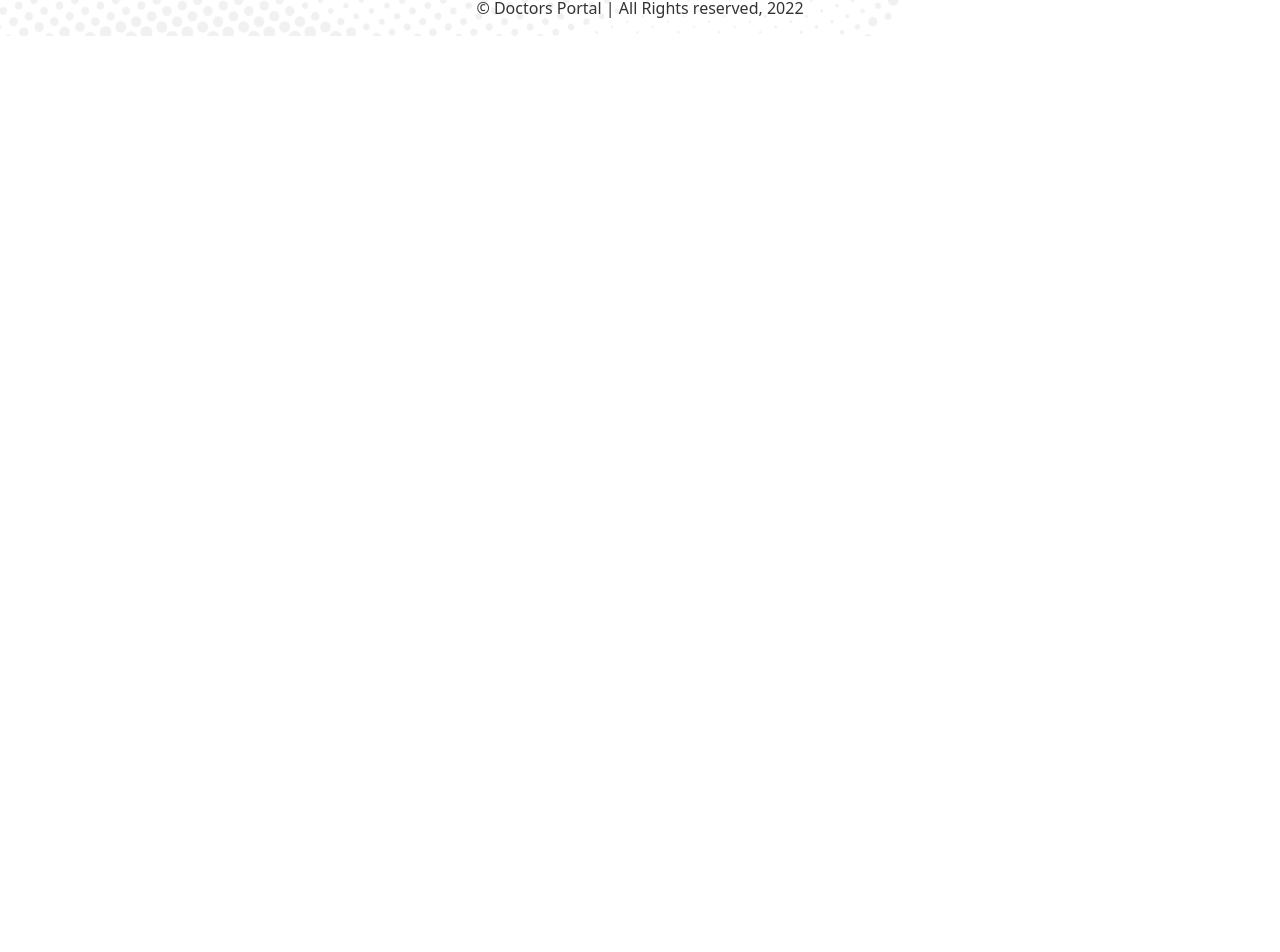
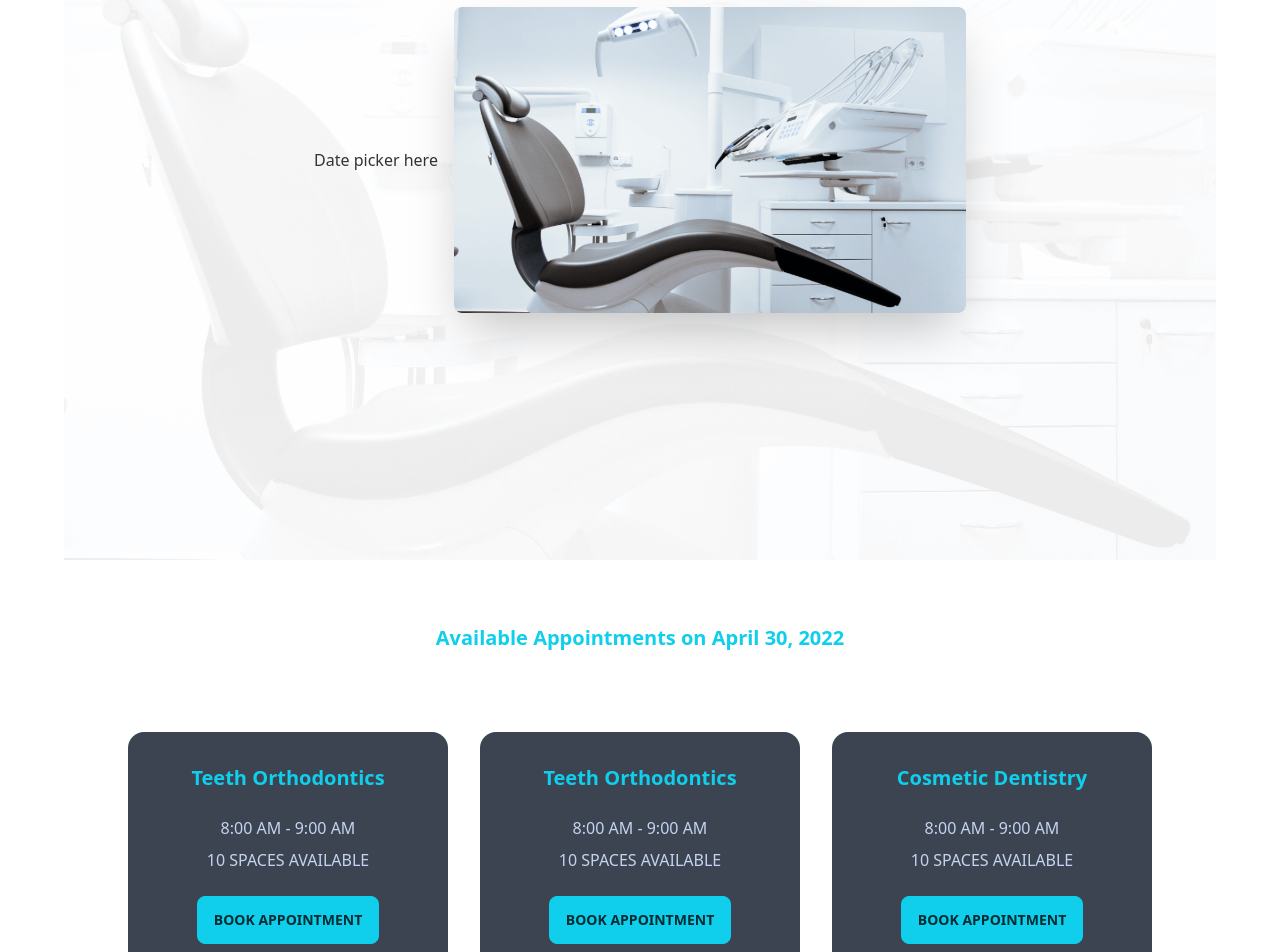
Before and after one commit to hasanTheBest/dp-practice-client, a React (Create React App) app: page /appointment in a window 1280 px wide. Shown: the part 304-1256 px from the top of the page. Before the commit the page ends 800 px from the top, so only its background shows below. Built offline with nearby package versions, Linux system fonts and the light colour scheme.

Commit message:
appointment page added without date picker

```diff
--- a/src/App.js
+++ b/src/App.js
@@ -2,6 +2,7 @@ import { Route, Routes } from "react-router-dom";
 import Footer from "./Components/Footer";
 import Header from "./Components/Header";
 import About from "./Views/About";
+import Appointment from "./Views/Appointment";
 import Home from "./Views/Home";
 
 function App() {
@@ -11,7 +12,9 @@ function App() {
       <main className="container px-4 lg:px-8 xl:px-16">
         <Routes>
           <Route path="/" element={<Home />} />
-          <Route path="about" element={<About />} />
+          <Route path="/home" element={<Home />} />
+          <Route path="/about" element={<About />} />
+          <Route path="/appointment" element={<Appointment />} />
         </Routes>
       </main>
       <Footer />
--- /dev/null
+++ b/src/Views/Appointment.jsx
@@ -0,0 +1,14 @@
+import React from "react";
+import AppointmentAvailablity from "./Appointment/AppointmentAvailablity";
+import AppointmentDatePicker from "./Appointment/AppointmentDatePicker";
+
+const Appointment = () => {
+  return (
+    <>
+      <AppointmentDatePicker />
+      <AppointmentAvailablity />
+    </>
+  );
+};
+
+export default Appointment;
--- /dev/null
+++ b/src/Views/Appointment/AppointmentAvailablity.jsx
@@ -0,0 +1,73 @@
+import React from "react";
+
+const appointments = [
+  {
+    _id: 1,
+    title: "Teeth Orthodontics",
+    time: "8:00 AM - 9:00 AM",
+    location: "10 SPACES AVAILABLE",
+  },
+  {
+    _id: 2,
+    title: "Teeth Orthodontics",
+    time: "8:00 AM - 9:00 AM",
+    location: "10 SPACES AVAILABLE",
+  },
+  {
+    _id: 3,
+    title: "Cosmetic Dentistry",
+    time: "8:00 AM - 9:00 AM",
+    location: "10 SPACES AVAILABLE",
+  },
+  {
+    _id: 4,
+    title: "Teeth Cleaning",
+    time: "8:00 AM - 9:00 AM",
+    location: "10 SPACES AVAILABLE",
+  },
+  {
+    _id: 5,
+    title: "Teeth Orthodontics",
+    time: "8:00 AM - 9:00 AM",
+    location: "10 SPACES AVAILABLE",
+  },
+  {
+    _id: 6,
+    title: "Teeth Orthodontics",
+    time: "8:00 AM - 9:00 AM",
+    location: "10 SPACES AVAILABLE",
+  },
+];
+
+const Appointment = ({ title, time, location }) => (
+  <div className="card bg-neutral text-neutral-content">
+    <div className="card-body items-center text-center">
+      <h2 className="card-title text-primary mb-4">{title}</h2>
+      <p>{time}</p>
+      <p>{location}</p>
+      <div className="card-actions justify-end mt-4">
+        <button className="btn btn-primary">Book Appointment</button>
+      </div>
+    </div>
+  </div>
+);
+
+const AppointmentAvailablity = () => {
+  return (
+    <section className="py-16">
+      <div className="container px-4 lg:px-8 xl:px-16">
+        <h6 className="text-primary mb-20 text-xl font-semibold text-center">
+          Available Appointments on April 30, 2022
+        </h6>
+
+        <div className="grid grid-cols-1 md:grid-cols-2 lg:grid-cols-3 gap-4 lg:gap-8">
+          {appointments.map((appointment) => (
+            <Appointment key={appointment._id} {...appointment} />
+          ))}
+        </div>
+      </div>
+    </section>
+  );
+};
+
+export default AppointmentAvailablity;
--- /dev/null
+++ b/src/Views/Appointment/AppointmentDatePicker.jsx
@@ -0,0 +1,25 @@
+import React from "react";
+import chair from "../../assets/images/chair.png";
+import bg from "../../assets/images/bg.png";
+
+const AppointmentDatePicker = () => {
+  return (
+    <section
+      className="bg-no-repeat bg-cover"
+      style={{ backgroundImage: `url(${bg})` }}
+    >
+      <div className="hero min-h-screen">
+        <div className="hero-content flex-col lg:flex-row-reverse">
+          <img
+            src={chair}
+            className="max-w-lg rounded-lg shadow-2xl flex-1"
+            alt="Hero"
+          />
+          <div className="flex-1">Date picker here</div>
+        </div>
+      </div>
+    </section>
+  );
+};
+
+export default AppointmentDatePicker;
```
